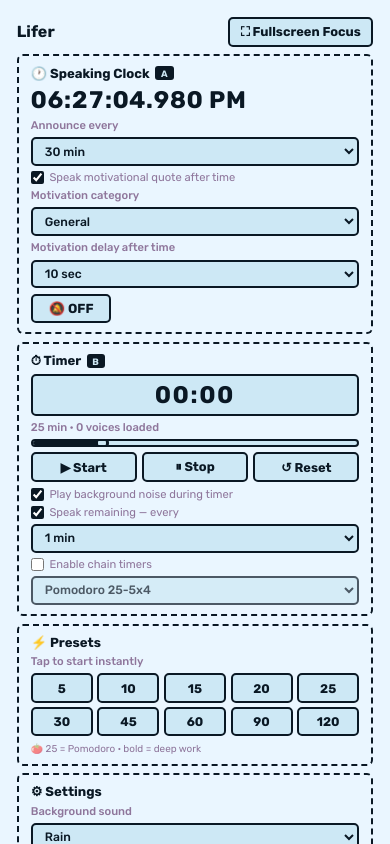
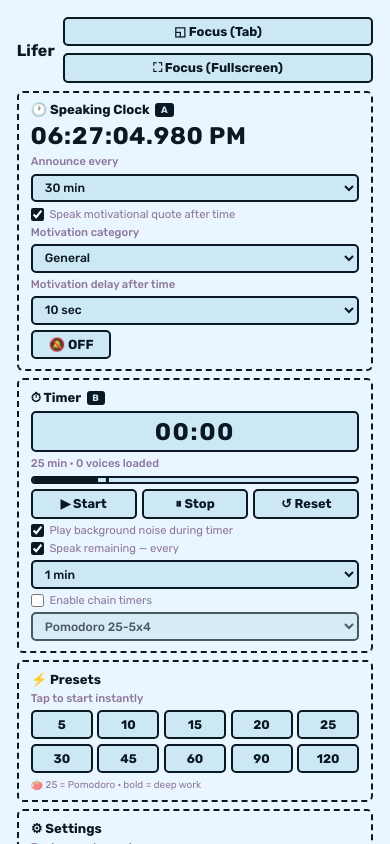
Before and after one commit to AmarjithTK/speaktimer, a Svelte app: page / in a window 390 px wide. Shown: the top 844 px of the page. Built offline with nearby package versions, Linux system fonts and the light colour scheme.

Commit message:
Add partial focus mode and larger fullscreen time

```diff
--- a/src/App.svelte
+++ b/src/App.svelte
@@ -439,6 +439,7 @@
   let fullscreenStartLandscape = lsGet("FullscreenStartLandscape") === "true";
 
   let showFullscreenFocus = false;
+  let fullscreenUseBrowserApi = false;
   let fullscreenShowTimer = false;
   let showFullscreenControls = true;
   let fullscreenControlsHideTimer = null;
@@ -477,12 +478,15 @@
     }
   }
 
-  async function openFullscreenFocus() {
+  async function openFullscreenFocus({ useBrowserFullscreen = false } = {}) {
     showFullscreenFocus = true;
+    fullscreenUseBrowserApi = useBrowserFullscreen;
     fullscreenShowTimer = interval != null;
     showFullscreenControls = true;
     restartFullscreenControlsTimer();
-    await enterFullscreenApi();
+    if (fullscreenUseBrowserApi) {
+      await enterFullscreenApi();
+    }
     await requestWakeLock();
   }
 
@@ -491,7 +495,10 @@
     showFullscreenControls = true;
     clearTimeout(fullscreenControlsHideTimer);
     releaseWakeLock();
-    await exitFullscreenApi();
+    if (fullscreenUseBrowserApi) {
+      await exitFullscreenApi();
+    }
+    fullscreenUseBrowserApi = false;
   }
 
   function toggleFullscreenOverlayControls() {
@@ -572,7 +579,10 @@
 <div class="shell">
   <div class="toolbar">
     <div class="app-title">Lifer</div>
-    <button on:click={openFullscreenFocus} title="Fullscreen Focus">⛶ Fullscreen Focus</button>
+    <div class="toolbar-actions">
+      <button on:click={() => openFullscreenFocus()} title="Tab Focus Mode">◱ Focus (Tab)</button>
+      <button on:click={() => openFullscreenFocus({ useBrowserFullscreen: true })} title="Browser Fullscreen Focus">⛶ Focus (Fullscreen)</button>
+    </div>
   </div>
 
   <div class="grid">
@@ -746,22 +756,30 @@
 {#if showFullscreenFocus}
   <div
     class="fullscreen-focus {fullscreenDarkTheme ? 'dark' : 'light'} {fullscreenDimBrightness ? 'dim' : ''} {fullscreenStartLandscape ? 'landscape' : ''}"
+    role="button"
+    tabindex="0"
     on:click={toggleFullscreenOverlayControls}
+    on:keydown={(e) => { if (e.key === 'Enter' || e.key === ' ') toggleFullscreenOverlayControls(); }}
   >
     <div class="focus-card">
       {#if fullscreenShowTimer}
-        <div class="focus-label">REMAINING</div>
         <div class="focus-value">{timervalue}</div>
       {:else}
-        <div class="focus-label">CURRENT TIME</div>
         <div class="focus-value clock">{currentTimeDisplay}</div>
       {/if}
     </div>
 
     {#if showFullscreenControls}
-      <div class="focus-controls" on:click|stopPropagation={handleFullscreenControlInteraction}>
+      <div
+        class="focus-controls"
+        role="button"
+        tabindex="0"
+        on:click|stopPropagation={handleFullscreenControlInteraction}
+        on:keydown={(e) => { if (e.key === 'Enter' || e.key === ' ') handleFullscreenControlInteraction(); }}
+      >
         <button on:click={() => { fullscreenShowTimer = !fullscreenShowTimer; }}>Toggle Clock/Timer</button>
         <button on:click={() => { fullscreenDarkTheme = !fullscreenDarkTheme; lsSave(); }}>Toggle Theme</button>
+        <button on:click={() => { if (!fullscreenUseBrowserApi) openFullscreenFocus({ useBrowserFullscreen: true }); }}>Go Fullscreen</button>
         <button on:click={closeFullscreenFocus}>Exit</button>
       </div>
     {/if}
@@ -808,6 +826,11 @@
     align-items: center;
     justify-content: space-between;
     gap: 0.5rem;
+  }
+
+  .toolbar-actions {
+    display: flex;
+    gap: 0.45rem;
   }
 
   .app-title {
@@ -1054,32 +1077,26 @@
   .focus-card {
     border: 2px solid currentColor;
     border-radius: 14px;
-    padding: 1.25rem;
-    width: min(95vw, 1100px);
+    padding: 1.6rem;
+    width: min(98vw, 1400px);
+    height: min(92vh, 860px);
     display: flex;
     flex-direction: column;
-    gap: 0.6rem;
+    justify-content: center;
     text-align: center;
     z-index: 2;
     background: color-mix(in srgb, currentColor 8%, transparent);
   }
 
-  .focus-label {
-    opacity: 0.75;
-    font-size: 1rem;
-    letter-spacing: 0.08em;
-    font-weight: 700;
-  }
-
   .focus-value {
-    font-size: clamp(3rem, 13vw, 10rem);
+    font-size: clamp(5rem, 20vw, 16rem);
     font-weight: 800;
     font-variant-numeric: tabular-nums;
     line-height: 1;
   }
 
   .focus-value.clock {
-    font-size: clamp(2.2rem, 8vw, 6rem);
+    font-size: clamp(3.2rem, 11vw, 9rem);
   }
 
   .focus-controls {
@@ -1090,6 +1107,11 @@
     display: flex;
     gap: 0.5rem;
     z-index: 3;
+  }
+
+  .focus-controls button {
+    font-size: 1rem;
+    padding: 0.45rem 0.9rem;
   }
 
   @media (max-width: 540px) {
@@ -1121,5 +1143,10 @@
       left: 1rem;
       transform: none;
     }
+
+    .toolbar-actions {
+      flex-direction: column;
+      width: 100%;
+    }
   }
 </style>
```
